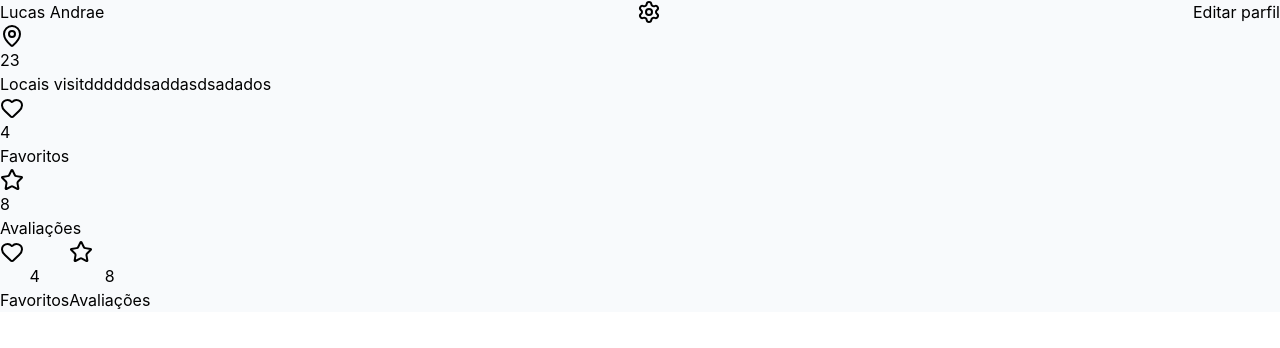
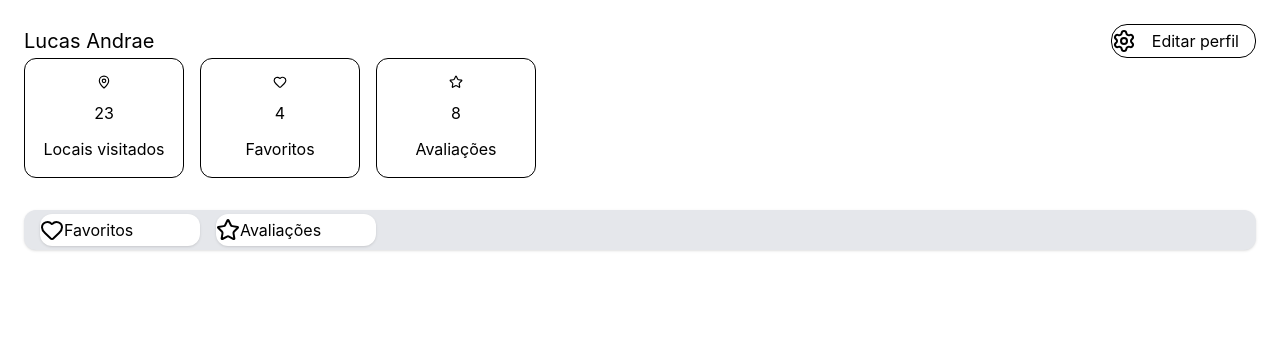
Before and after one commit to QuartetoRidiculo/explora-pb, a React (Vite) app: page /profile in a window 1280 px wide. Shown: the top 348 px of the page. Built offline with nearby package versions, Linux system fonts and the light colour scheme.

Commit message:
profile1.2

```diff
--- a/src/pages/Profile.tsx
+++ b/src/pages/Profile.tsx
@@ -5,50 +5,52 @@ import { Heart, MapPin, Settings, Star } from 'lucide-react';
 export default function Profile() {
   return (
     <>
-      <div className='bg-slate-50'  >
-        <div className='flex justify-between'>
-         <h1>Lucas Andrae</h1>
-          <Settings />
-          <button>Editar parfil</button>
+      <div className='m-6'>
+
+        <div className='flex items-center justify-between w-full'>
+
+          <h1 className='text-xl'>Lucas Andrae</h1>
+
+          <div className='flex border rounded-2xl items-center'>
+
+            <Settings />
+            <button className='px-4 py-1 cursor-pointer'>Editar perfil</button>
+          </div>
+
         </div>
-
-        <div>
-          <div>
+        <div className='flex gap-4'>
+          <div className='flex  w-40 h-30  flex-col items-center gap-3 border p-4 rounded-xl'>
             <MapPin />
             <h2>23</h2>
-            <h2>Locais visitddddddsaddasdsadados</h2>
+            <p>Locais visitados</p>
           </div>
 
-          <div>
+          <div className='flex w-40 h-30 flex-col items-center gap-3 border p-4 rounded-xl'>
             <Heart />
             <h2>4</h2>
             <h2>Favoritos</h2>
           </div>
 
-          <div>
+          <div className='flex w-40 h-30 flex-col items-center gap-3 border p-4 rounded-xl'>
             <Star />
             <h2>8</h2>
             <h2>Avaliações</h2>
           </div>
 
         </div>
-        <div>
-          <button>
+
+        <div className='flex p-4 w-full h-10 mt-8 gap-4 shadow bg-gray-200 rounded-xl items-center'>
+          <div className='flex items-center shadow bg-white w-40  h-8 rounded-xl cursor-pointer'>
             <Heart />
-            <h2>4</h2>
             <h2>Favoritos</h2>
-          </button>
+          </div>
 
-          <button>
+          <div className='flex items-center shadow bg-white w-40  h-8 rounded-xl cursor-pointer'>
             <Star />
-            <h2>8</h2>
             <h2>Avaliações</h2>
-          </button>
+          </div>
+
         </div>
-
-
-
-
 
       </div>
 
```
